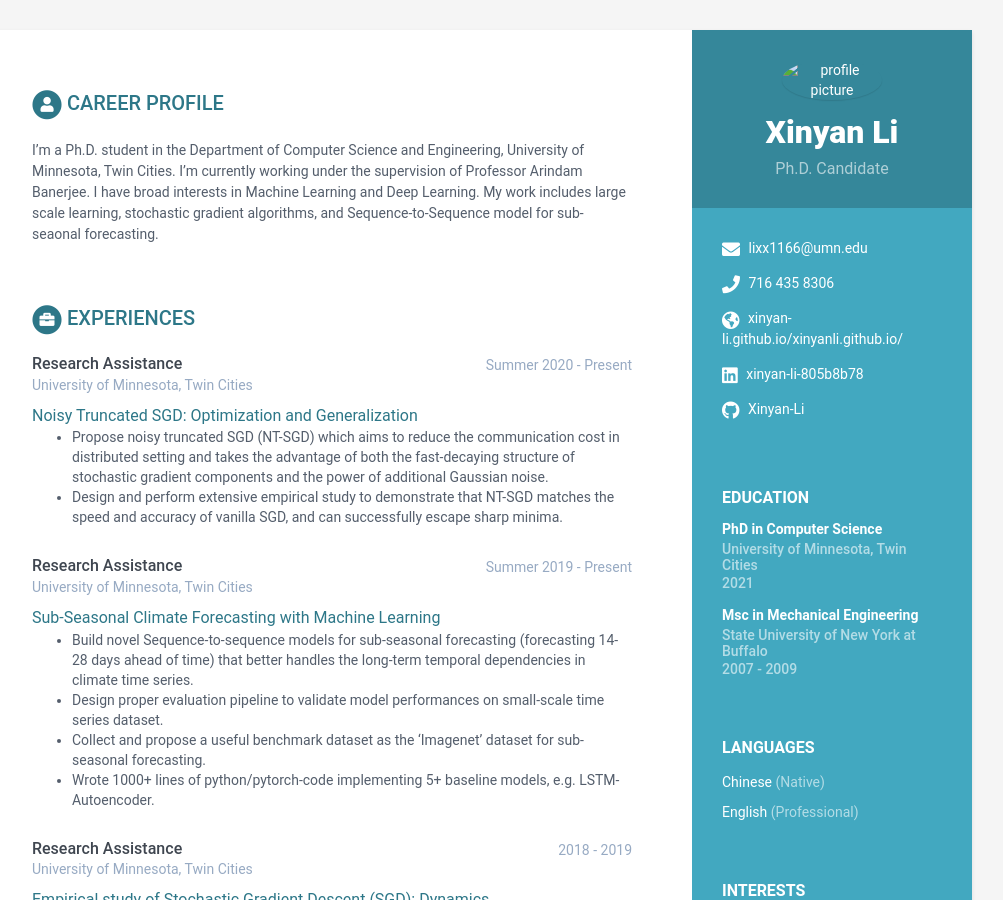
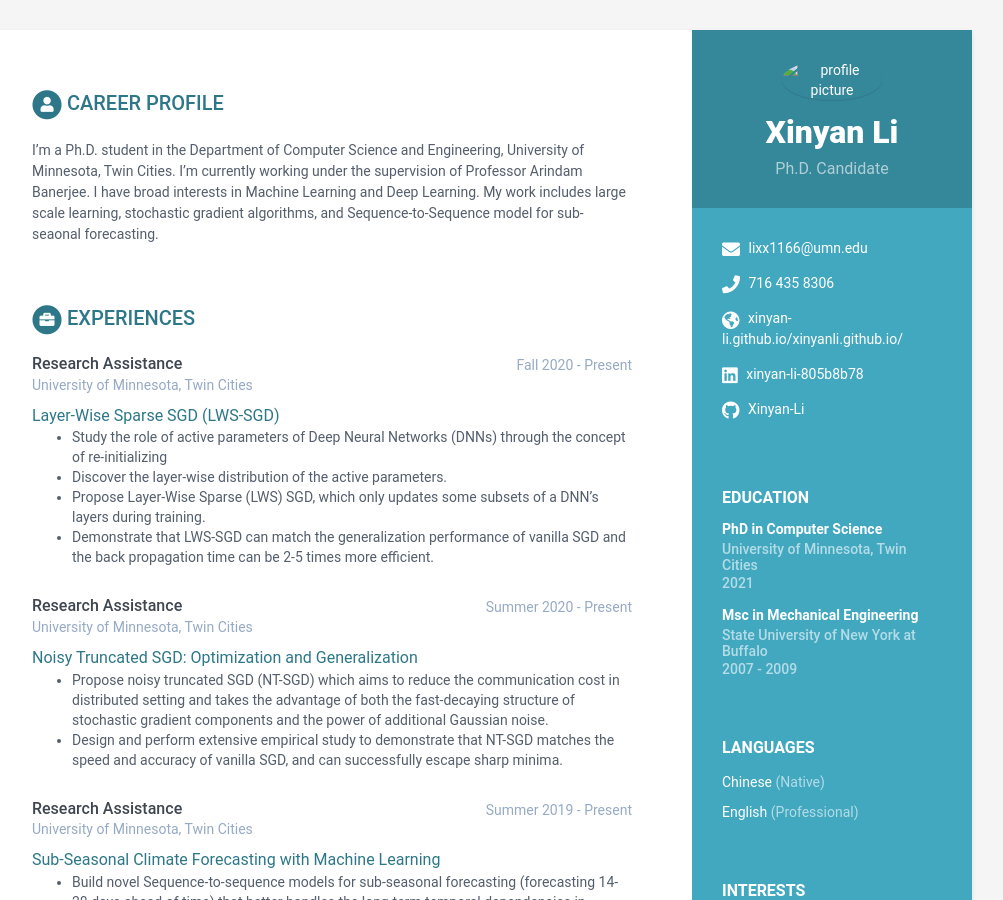
Before and after one commit to Xinyan-Li/xinyanli.github.io, a Jekyll site: the page built from index.html, in a window 1280 px wide and 900 px high. Shown: the whole window, without its empty margins (168-1171 px from the left). Built offline with Jekyll 4.4.1, drawn with Linux system fonts in a browser that asks for light colours.

Commit message:
Update data.yml

```diff
--- a/_data/data.yml
+++ b/_data/data.yml
@@ -75,6 +75,16 @@ education:
           - Bullet point
 
 experiences:
+    - role: Research Assistance
+      time: Fall 2020 - Present
+      company: University of Minnesota, Twin Cities
+      title: Layer-Wise Sparse SGD (LWS-SGD)
+      details: |
+        - Study the role of active parameters of Deep Neural Networks (DNNs) through the concept of re-initializing
+        - Discover the layer-wise distribution of the active parameters.
+        - Propose Layer-Wise Sparse (LWS) SGD, which only updates some subsets of a DNN’s layers during training.
+        - Demonstrate that LWS-SGD can match the generalization performance of vanilla SGD and the back propagation time can be 2-5 times more efficient.
+
     - role: Research Assistance
       time: Summer 2020 - Present
       company: University of Minnesota, Twin Cities
```
